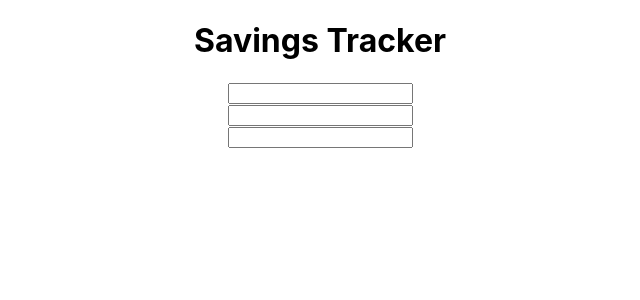
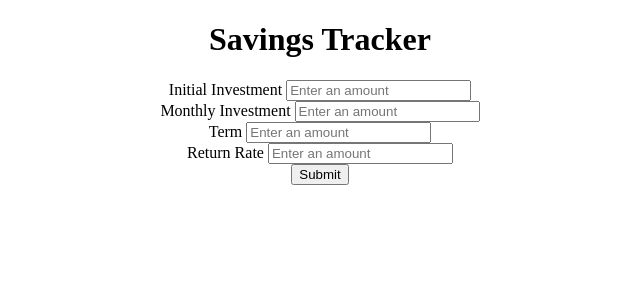
Before and after one commit to timtronic477/investment-tracker, a React (Create React App) app: page / in a window 1280 px wide. Shown: the top 300 px of the page, without its empty margins (320-960 px from the left). Built offline with nearby package versions, Linux system fonts and the light colour scheme.

Commit message:
added some items/functionality to them

```diff
--- a/src/components/Form/Form.js
+++ b/src/components/Form/Form.js
@@ -1,20 +1,81 @@
-import React from "react";
-import FormInput from "./FormInput";
-
+import React, { useState } from "react";
+// import FormInput from "./FormInput";
 
 const Form = () => {
+  const [initialInvestment, setInitialInvestment] = useState("");
+  const [monthlyInvestment, setMonthlyInvestment] = useState("");
+  const [term, setTerm] = useState("")
+  const [rate, setRate] = useState("")
 
 
 
-    return (
-        <form>
-            <div>
-                <FormInput />
-                <FormInput />
-                <FormInput />
-            </div>
-        </form>
-    )
-}
+  const initialInvestmentHandler = (event) => {
+    setInitialInvestment(event.target.value);
+  };
+
+  const monthlyInvestmentHandler = (event) => {
+    setMonthlyInvestment(event.target.value);
+  };
+
+  const termInvestmentHandler = (event) => {
+    setTerm(event.target.value)
+  }
+
+  const rateHandler = (event) => {
+    setRate(event.target.value)
+  }
+
+  const handleSubmit = (event) => {
+    event.preventDefault();
+
+    console.log(initialInvestment, monthlyInvestment);
+    setInitialInvestment("");
+    setMonthlyInvestment("");
+  };
+
+  return (
+    <form onSubmit={handleSubmit}>
+      <div>
+        <div>
+          <label>Initial Investment </label>
+          <input
+            type="number"
+            onChange={initialInvestmentHandler}
+            value={initialInvestment}
+            placeholder="Enter an amount"
+          />
+        </div>
+        <div>
+          <label>Monthly Investment </label>
+          <input
+            type="number"
+            onChange={monthlyInvestmentHandler}
+            value={monthlyInvestment}
+            placeholder="Enter an amount"
+          />
+        </div>
+        <div>
+          <label>Term </label>
+          <input
+            type="number"
+            onChange={termInvestmentHandler}
+            value={term}
+            placeholder="Enter an amount"
+          />
+        </div>
+        <div>
+          <label>Return Rate </label>
+          <input
+            type="number"
+            onChange={rateHandler}
+            value={rate}
+            placeholder="Enter an amount"
+          />
+        </div>
+      </div>
+      <button type="submit">Submit</button>
+    </form>
+  );
+};
 
 export default Form;
--- a/src/index.js
+++ b/src/index.js
@@ -1,6 +1,5 @@
 import React from 'react';
 import ReactDOM from 'react-dom/client';
-import './index.css';
 import App from './App';
 import reportWebVitals from './reportWebVitals';
 
```
